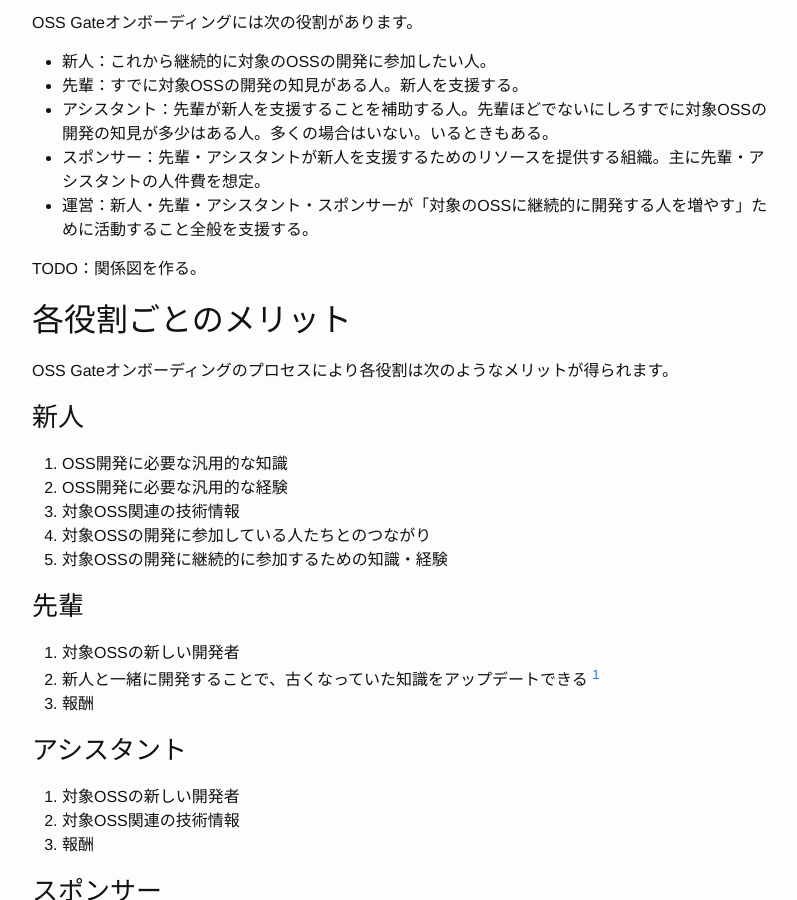
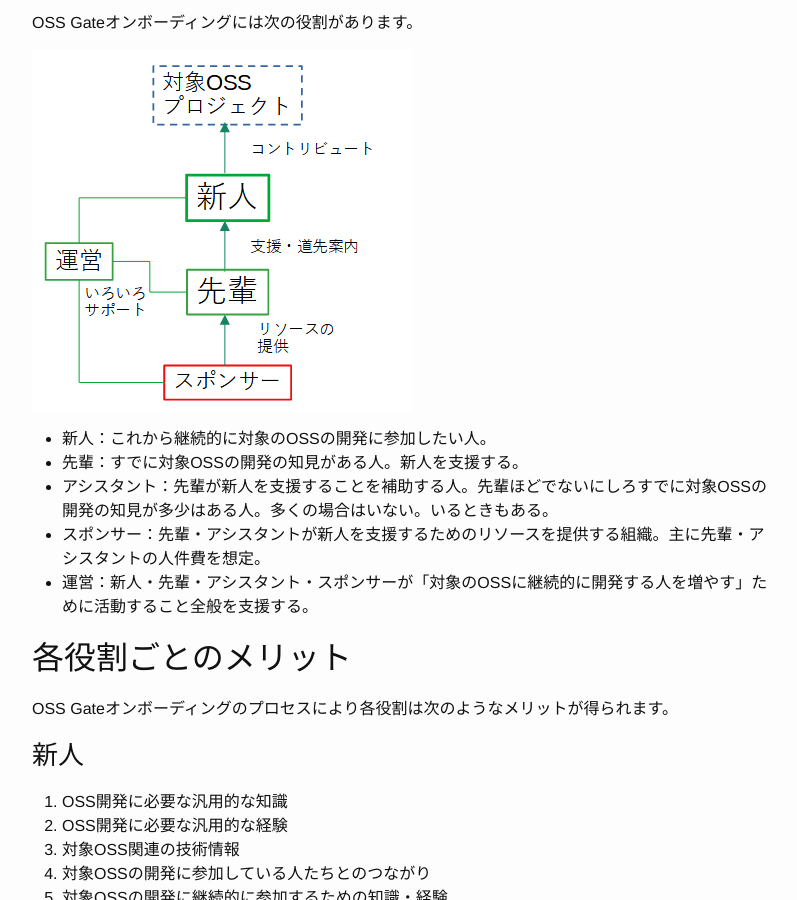
Before and after one commit to oss-gate/on-boarding, a Jekyll site: the page built from about/index.md, in a window 1280 px wide and 900 px high, scrolled down 1227 px. Shown: the whole window, without its empty margins (238-1035 px from the left). Built offline with Jekyll 4.4.1, drawn with Linux system fonts in a browser that asks for light colours; Markdown is read by kramdown in place of the engine named in the settings; comment, search, counter and statistics services are not loaded.

Commit message:
Add relationship image

```diff
--- a/about/index.md
+++ b/about/index.md
@@ -39,13 +39,14 @@ OSS Gateオンボーディングを実施後、対象OSSの開発に継続的に
 
 OSS Gateオンボーディングには次の役割があります。
 
+![関係図](../images/relationship.png)
+
   * 新人：これから継続的に対象のOSSの開発に参加したい人。
   * 先輩：すでに対象OSSの開発の知見がある人。新人を支援する。
   * アシスタント：先輩が新人を支援することを補助する人。先輩ほどでないにしろすでに対象OSSの開発の知見が多少はある人。多くの場合はいない。いるときもある。
   * スポンサー：先輩・アシスタントが新人を支援するためのリソースを提供する組織。主に先輩・アシスタントの人件費を想定。
   * 運営：新人・先輩・アシスタント・スポンサーが「対象のOSSに継続的に開発する人を増やす」ために活動すること全般を支援する。
 
-TODO：関係図を作る。
 
 ## 各役割ごとのメリット
 
```
Also changed, not shown: images/relationship.png (added).
